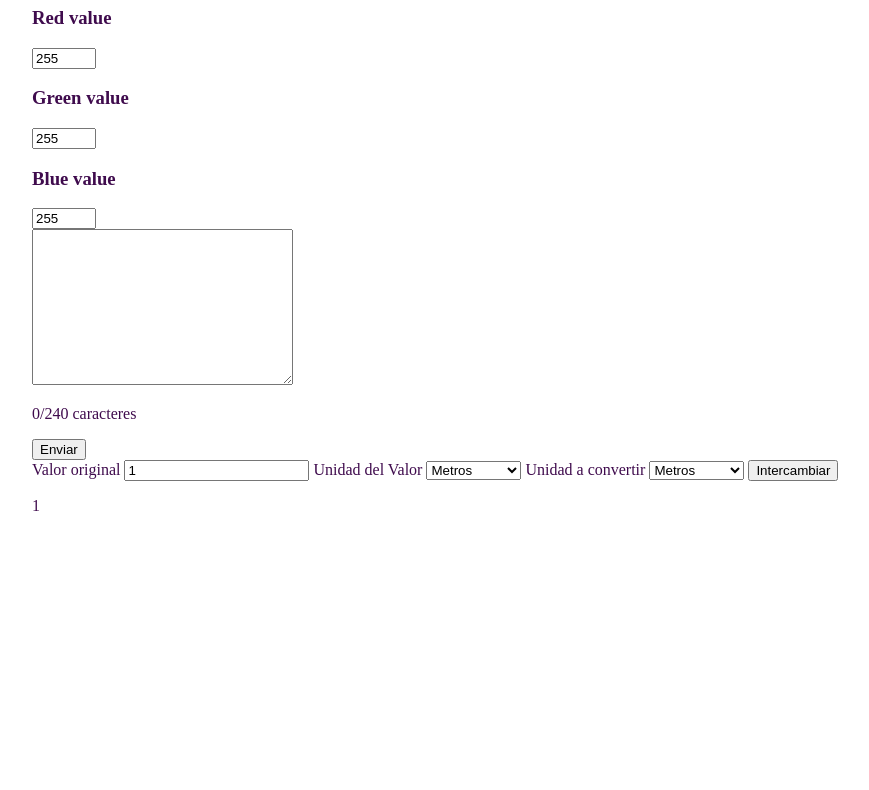
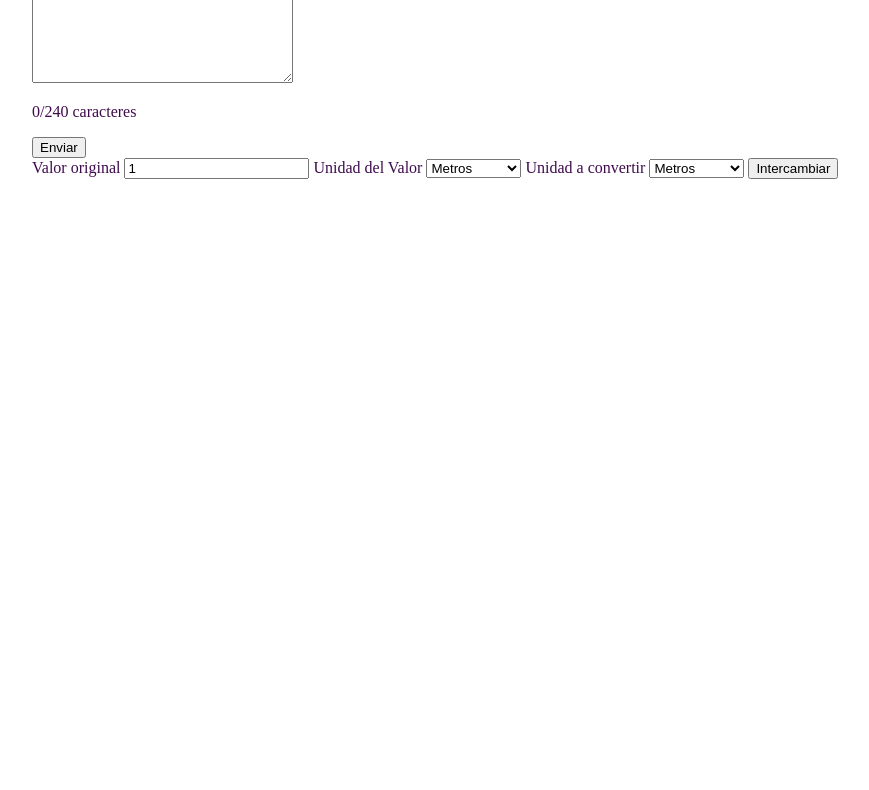
Before and after one commit to melicantamutto/js-ejercicios-eventos-de-formulario, a plain HTML site: page index.html in a window 1280 px wide. Shown: the part 137-927 px from the top of the page, without its empty margins (96-965 px from the left). Drawn offline with Linux system fonts and the light colour scheme.

Commit message:
con problemas en ejercicios descomentados

```diff
--- a/index.html
+++ b/index.html
@@ -16,7 +16,7 @@
         <label for="millas"></label>
         <input type="number" name="millas" id="millas" placeholder="0.62">
     </form> -->
-    <form class="rgb">
+    <!-- <form class="rgb">
         <h1>RGB</h1>
         <h3>Red value</h3>
         <label for="red"></label>
@@ -27,7 +27,7 @@
         <h3>Blue value</h3>
         <label for="blue"></label>
         <input type="number" name="blue" id="blue" max="255" min="0" value="255">
-    </form>
+    </form> -->
 
     <!-- <form class="todo">
         <h2>Ingresá un item</h2>
--- a/main.js
+++ b/main.js
@@ -38,17 +38,17 @@
 //     Cuando se modifica algún input, se cambie el color de fondo del body con el color que se forma a partir de dichos valores.
 
 
-const red = document.getElementById('red');
-const green = document.getElementById('green');
-const blue = document.getElementById('blue');
-const body = document.getElementById('body');
-const cambioFondo = () => {
-    body.style.backgroundColor = `rgb(${red.value}, ${green.value}, ${blue.value})`;
+// const red = document.getElementById('red');
+// const green = document.getElementById('green');
+// const blue = document.getElementById('blue');
+// const body = document.getElementById('body');
+// const cambioFondo = () => {
+//     body.style.backgroundColor = `rgb(${red.value}, ${green.value}, ${blue.value})`;
 
-}
-red.addEventListener('change', cambioFondo());
-green.addEventListener('change', cambioFondo());
-blue.addEventListener('change', cambioFondo());
+// }
+// red.addEventListener('keyup', () => {cambioFondo()});
+// green.addEventListener('keyup', () => {cambioFondo()});
+// blue.addEventListener('keyup', () => {cambioFondo()});
 
 // red.onblur= cambioFondo();
 // green.onblur= cambioFondo();
@@ -130,12 +130,13 @@ const result = document.getElementById('result');
 const send = document.getElementById('send');
 
 const printResult = () =>{
-    result.innerText = `${parseInt(innerComment.length)}/240 caracteres`
+    result.innerText = `${parseInt(innerComment.length)}/240 caracteres`;
 }
 
-
-comment.addEventListener('keyup', printResult());
-comment.addEventListener('change', printResult());
+comment.addEventListener('input', (e) => {
+    e.preventDefault();
+    printResult()
+});
 
 send.addEventListener('click', () =>{
 
@@ -192,9 +193,18 @@ const convert = () =>{
     convertResult.innerHTML = `${process}`;
 }
 
-value.onkeyup = (convert());
-unit.onchange = (convert());
-toUnit.onchange = (convert());
+value.addEventListener('keyup', (e) => {
+    e.preventDefault();
+    convert()
+});
+unit.addEventListener('change', (e) => {
+    e.preventDefault();
+    convert()
+});
+toUnit.addEventListener('change', (e) => {
+    e.preventDefault();
+    convert()
+});
 
 swap.addEventListener('click', (e) =>{
     e.preventDefault();
```
